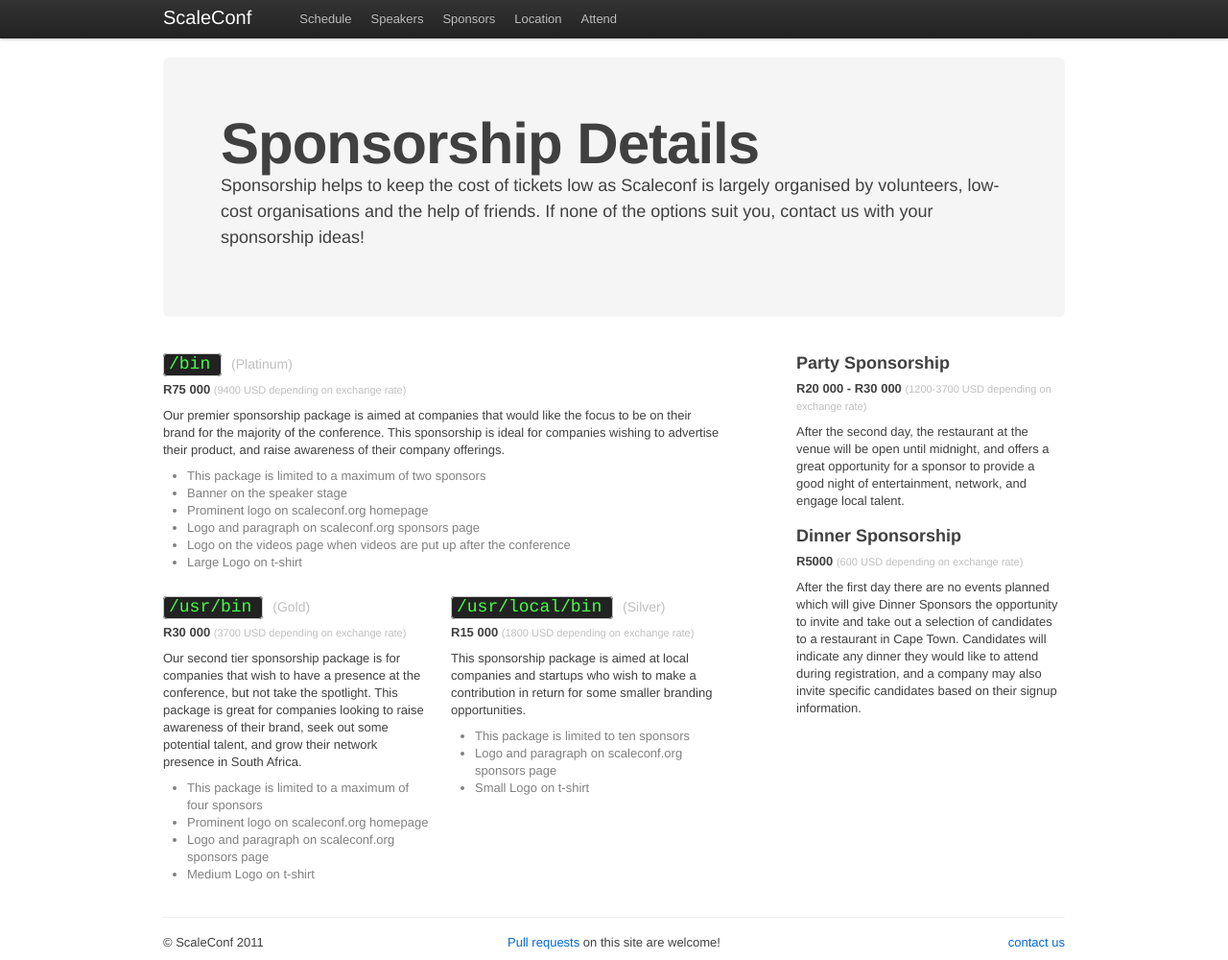
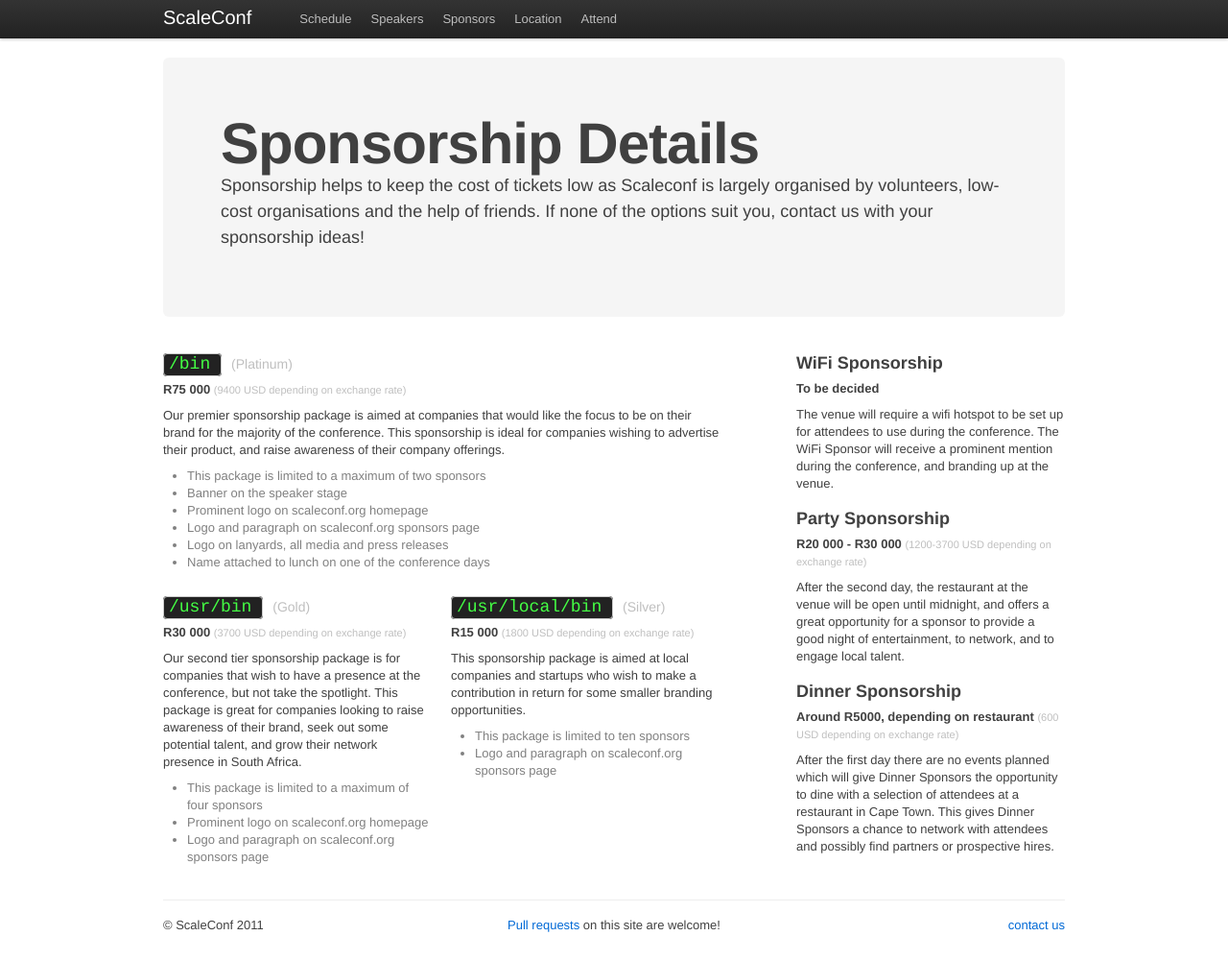
Before and after one commit to scaleconf/scaleconf.github.com, a Jekyll site: the page built from sponsor-details.html, in a window 1280 px wide and 1000 px high. Shown: the whole window at 96% size. Built offline with Jekyll 4.4.1, drawn with Linux system fonts in a browser that asks for light colours; Markdown is read by kramdown in place of the engine named in the settings.

Commit message:
Modify the sponsorship packages

```diff
--- a/sponsor-details.html
+++ b/sponsor-details.html
@@ -22,23 +22,26 @@
       <!-- Main hero unit for a primary marketing message or call to action -->
       <div class="hero-unit">
           <h1>Sponsorship Details</h1>
-          <p>Sponsorship helps to keep the cost of tickets low as Scaleconf is largely organised by volunteers, low-cost organisations and the help of friends. If none of the options suit you, contact us with your sponsorship ideas!</p>
+          <p>Sponsorship helps to keep the cost of tickets low as Scaleconf is largely organised by volunteers,
+             low-cost organisations and the help of friends. If none of the options suit you, contact us with your
+             sponsorship ideas!</p>
       </div>
       <div class='row'>
         <div class='span10'>
             <h3><span class='tty'>/bin </span><small>(Platinum)</small></h3>
             <p><strong>R75 000</strong> <small>(9400 USD depending on exchange rate)</small></p>
             <p>
-            Our premier sponsorship package is aimed at companies that would like the focus to be on their brand for the majority of the conference. This sponsorship is ideal
-            for companies wishing to advertise their product, and raise awareness of their company offerings.
+            Our premier sponsorship package is aimed at companies that would like the focus to be on their brand for
+            the majority of the conference. This sponsorship is ideal for companies wishing to advertise their product,
+            and raise awareness of their company offerings.
             </p>
             <ul>
                 <li>This package is limited to a maximum of two sponsors</li>
                 <li>Banner on the speaker stage</li>
                 <li>Prominent logo on scaleconf.org homepage</li>
                 <li>Logo and paragraph on scaleconf.org sponsors page</li>
-                <li>Logo on the videos page when videos are put up after the conference</li>
-                <li>Large Logo on t-shirt</li>
+                <li>Logo on lanyards, all media and press releases</li>
+                <li>Name attached to lunch on one of the conference days</li>
             </ul>
 
             <div class="row">
@@ -46,14 +49,14 @@
                   <h3><span class='tty'>/usr/bin </span> <small>(Gold)</small></h3>
                   <p><strong>R30 000</strong> <small>(3700 USD depending on exchange rate)</small></p>
                   <p>
-                  Our second tier sponsorship package is for companies that wish to have a presence at the conference, but not take the spotlight. This package is great for companies
-                  looking to raise awareness of their brand, seek out some potential talent, and grow their network presence in South Africa.
+                  Our second tier sponsorship package is for companies that wish to have a presence at the conference,
+                  but not take the spotlight. This package is great for companies looking to raise awareness of their
+                  brand, seek out some potential talent, and grow their network presence in South Africa.
                   </p>
                   <ul>
                         <li>This package is limited to a maximum of four sponsors</li>
                         <li>Prominent logo on scaleconf.org homepage</li>
                         <li>Logo and paragraph on scaleconf.org sponsors page</li>
-                        <li>Medium Logo on t-shirt</li>
                   </ul>
               </div>
 
@@ -61,28 +64,44 @@
                   <h3><span class='tty'>/usr/local/bin </span> <small>(Silver)</small></h3>
                   <p><strong>R15 000</strong> <small>(1800 USD depending on exchange rate)</small></p>
                   <p>
-                  This sponsorship package is aimed at local companies and startups who wish to make a contribution in return for some smaller branding opportunities.
+                  This sponsorship package is aimed at local companies and startups who wish to make a contribution in
+                  return for some smaller branding opportunities.
                   </p>
                   <ul>
                         <li>This package is limited to ten sponsors</li>
                         <li>Logo and paragraph on scaleconf.org sponsors page</li>
-                        <li>Small Logo on t-shirt</li>
                   </ul>
               </div>
             </div>
         </div>
 
         <div class="span5 offset1">
+              <h3>WiFi Sponsorship</h3>
+              <p>
+                 <strong>To be decided</strong>
+                 <small></small>
+              </p>
+              <p>
+              The venue will require a wifi hotspot to be set up for attendees to use during the conference.  The
+              WiFi Sponsor will receive a prominent mention during the conference, and branding up at the venue.
+              </p>
               <h3>Party Sponsorship</h3>
-              <p><strong>R20 000 - R30 000</strong> <small>(1200-3700 USD depending on exchange rate)</small></p>
               <p>
-              After the second day, the restaurant at the venue will be open until midnight, and offers a great opportunity for a sponsor to provide a good night of entertainment, network, and engage local talent.
+                 <strong>R20 000 - R30 000</strong>
+                 <small>(1200-3700 USD depending on exchange rate)</small>
+              </p>
+              <p>
+              After the second day, the restaurant at the venue will be open until midnight, and offers a great
+              opportunity for a sponsor to provide a good night of entertainment, to network, and to engage local talent.
               </p>
               <h3>Dinner Sponsorship</h3>
-              <p><strong>R5000</strong> <small>(600 USD depending on exchange rate)</small></p>
               <p>
-              After the first day there are no events planned which will give Dinner Sponsors the opportunity to invite and take out a selection of candidates to a restaurant in Cape Town.
-              Candidates will indicate any dinner they would like to attend during registration, and a company may also invite specific candidates based on their signup information.
+                 <strong>Around R5000, depending on restaurant</strong>
+                 <small>(600 USD depending on exchange rate)</small></p>
+              <p>
+              After the first day there are no events planned which will give Dinner Sponsors the opportunity to
+              dine with a selection of attendees at a restaurant in Cape Town.  This gives Dinner Sponsors a chance
+              to network with attendees and possibly find partners or prospective hires.
               </p>
         </div>
       </div>
```
